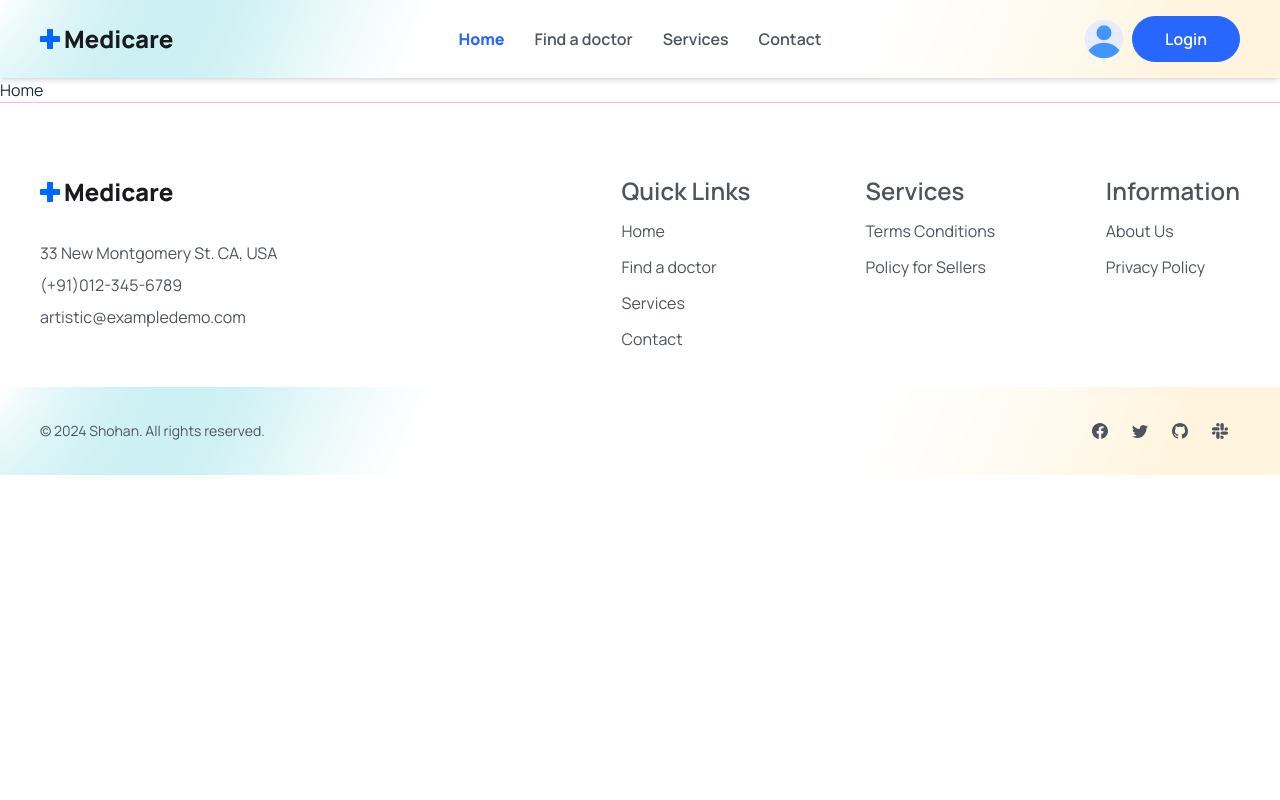
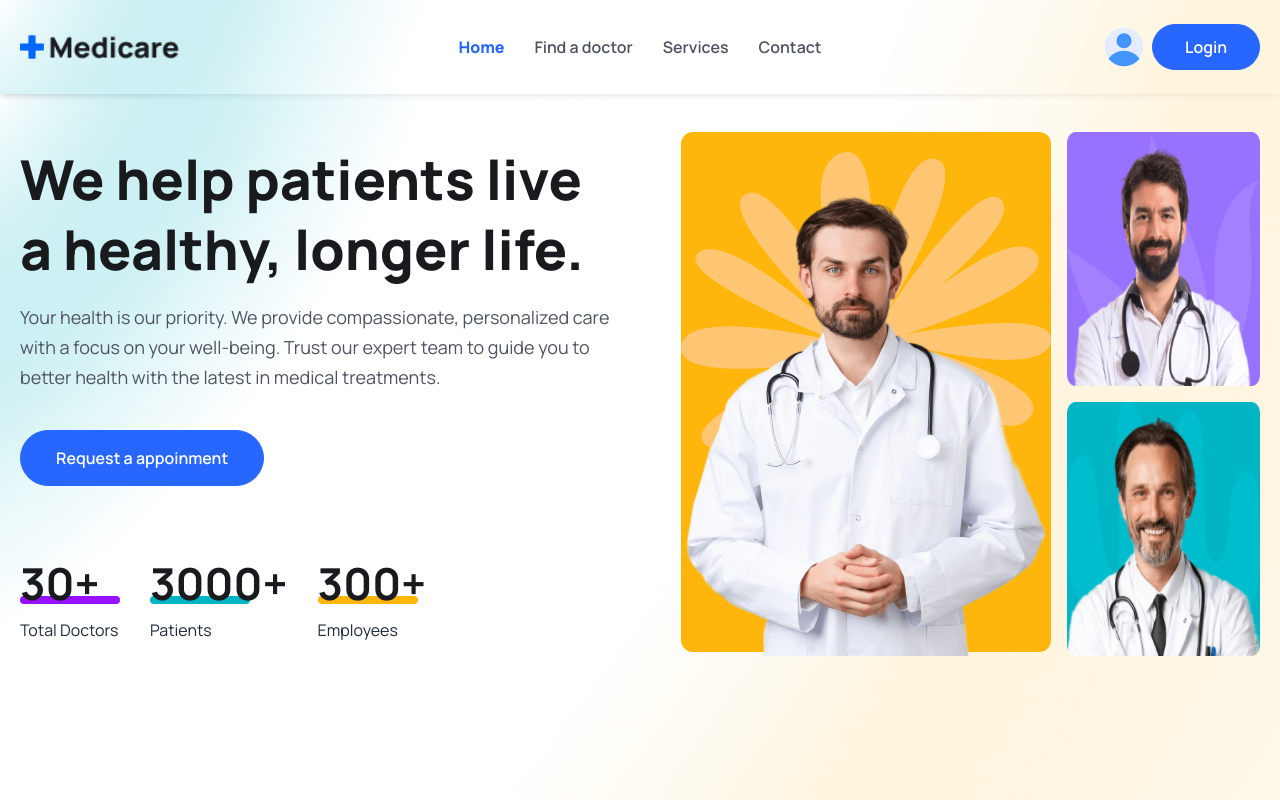
Before and after one commit to Shohanur-Shohan/medicare-booking-frontend, a React (Vite) app: page / in a window 1280 px wide. Shown: the top 800 px of the page. Built offline with nearby package versions, Linux system fonts and the light colour scheme; grey boxes are pictures that could not be loaded.

Commit message:
hero section done

```diff
--- a/src/components/Home/Footer.jsx
+++ b/src/components/Home/Footer.jsx
@@ -3,7 +3,7 @@ import { NavLink } from "react-router-dom";
 const Footer = () => {
   return (
     <>
-      <footer className="w-full border-t border-secondary/30">
+      <footer className="w-full border-t ">
         {/* Grid */}
         <div className="w-full bg-white pb-[20px] pt-[40px]">
           <div className="grid grid-cols-1 sm:grid-cols-2 gap-6 md:grid-cols-4 lg:grid-cols-5 max-w-[1536px] mx-auto px-4 lg:px-7.5 xl:px-10 pb-4 pt-8">
--- a/src/components/Home/Header.jsx
+++ b/src/components/Home/Header.jsx
@@ -3,13 +3,13 @@ import { Link, NavLink } from "react-router-dom";
 const Header = () => {
 
   return (
-    <header className="w-full bg-[url('/assets/images/header-bg.png')] bg-no-repeat bg-cover shadow-md shadow-b-[5px] -shadow-spread-2">
-      <div className="navbar max-w-[1536px] mx-auto justify-between flex items-center px-2 sm:px-4 lg:px-7.5 xl:px-10 py-4">
+    <header className="w-full bg-[url('/assets/images/header-bg.png')] bg-no-repeat bg-cover shadow-md shadow-b-[4px] -shadow-spread-2">
+      <div className="navbar container mx-auto justify-between flex items-center px-2 sm:px-4 lg:px-[20px] py-4 md:py-6">
         <div className="navbar-start">
           <Link to={"/"} className="">
             <img
               src="/assets/images/logo.png"
-              className="max-w-[130px] sm:max-w-[140px] md:max-w-[150px] xl:max-w-[180px] max-h-[60px]"
+              className="w-[150px] md:w-[160px]  max-h-[50px]"
               alt="logo"
             />
           </Link>
--- a/src/components/Home/Hero.jsx
+++ b/src/components/Home/Hero.jsx
@@ -1,7 +1,56 @@
 
 function Hero() {
   return (
-    <section>Hero</section>
+    <section className="w-full bg-[url('/assets/images/hero-bg.png')] bg-no-repeat bg-cover bg-center">
+      <div className="container min-h-[90vh] flex items-center">
+        <div className="grid items-center justify-between w-full h-full grid-cols-1 gap-4 lg:grid-cols-2 py-[120px] lg:pt-0">
+          {/* hero-content left*/}
+            <div className="md:max-w-[700px] lg:w-full mx-auto col-span-2 lg:col-span-1">
+              <h1 className="text-center lg:text-left text-[36px] lg:max-w-[570px] leading-[46px] text-headingColor font-[800] md:text-[42px] lg:text-[46px] xl:text-[55px] md:leading-[50px] lg:leading-[55px] xl:leading-[70px]">We help patients live a healthy, longer life.</h1>
+              <p className="text-center lg:text-left text-para text-[15px] sm:text-[16px] xl:text-[18px]">Your health is our priority. We provide compassionate, personalized care with a focus on your well-being. Trust our expert team to guide you to better health with the latest in medical treatments.</p>
+              <div className="mt-[38px]"></div>
+              <div className="hover:bg-transparent mx-auto lg:m-0 cursor-pointer bg-blueColor transition-colors border-blueColor border hover:text-blueColor text-[#fff] w-fit py-[15px] px-[35px] rounded-[50px] font-[600]">Request a appoinment</div>
+
+              <div className="mt-[36px] lg:mt-[70px] flex flex-col sm:flex-row sm:items-center justify-center lg:justify-start mb-6 lg:mb-0 gap-5 lg:gap-[30px]">
+
+                <div className="mx-auto text-center md:m-0 md:text-left">
+                  <h2 className="text-[36px] leading-[56px] lg:text-[44px] lg:leading-[54px] font-bold text-headingColor">30+</h2>
+                  <span className="w-[100px] h-2 bg-purpleColor rounded-full block mt-[-14px]"></span>
+                  <p className="md:text-[14px] lg:text-[16px] leading-7 mt-2 md:mt-3">Total Doctors</p>
+                </div>
+
+
+                <div className="mx-auto text-center md:m-0 md:text-left">
+                  <h2 className="text-[36px] leading-[56px] lg:text-[44px] lg:leading-[54px] font-bold text-headingColor">3000+</h2>
+                  <span className="w-[100px] h-2 bg-irisBlueColor rounded-full block mt-[-14px]"></span>
+                  <p className="md:text-[14px] lg:text-[16px] leading-7 mt-2 md:mt-3">Patients</p>
+                </div>
+
+                <div className="mx-auto text-center md:m-0 md:text-left">
+                  <h2 className="text-[36px] leading-[56px] lg:text-[44px] lg:leading-[54px] font-bold text-headingColor">300+</h2>
+                  <span className="w-[100px] h-2 bg-yellowColor rounded-full block mt-[-14px]"></span>
+                  <p className="md:text-[14px] lg:text-[16px] leading-7 mt-2 md:mt-3">Employees</p>
+                </div>
+              </div>
+            </div>
+          {/* hero-content right*/}
+            <div className="grid max-w-[700px] mx-auto lg:m-0 lg:w-full items-center justify-between grid-cols-5 col-span-2 gap-4 lg:grid-cols-3 lg:col-span-1">
+              <div className="flex justify-end h-full col-span-3 lg:col-span-2 lg:items-center">
+                <img src="/assets/images/hero-img01.png" className="" alt="img" />
+              </div>
+              <div className="grid h-full grid-flow-row col-span-2 gap-4 lg:col-span-1">
+                <div className="col-span-1">
+                <img src="/assets/images/hero-img02.png" className="w-full h-full" alt="img" />
+                </div>
+                <div className="col-span-1">
+                <img src="/assets/images/hero-img03.png" className="w-full h-full" alt="img" />
+                </div>
+              </div>
+            </div>
+        </div>
+    </div>
+    </section>
+
   )
 }
 
--- a/src/index.css
+++ b/src/index.css
@@ -6,7 +6,6 @@
 
 body {
   font-family: "Manrope", sans-serif;
-
 }
 
 .active {
@@ -14,20 +13,14 @@ body {
   font-weight: 800;
 }
 
-@layer base {
-  section {
-    @apply py-[75px]
-  }
-}
-
 @layer components {
   .container {
-    @apply max-w-full w-[1440px] px-5 mx-auto
+    @apply max-w-full w-[1536px] px-2 md:px-5 mx-auto
   }
 
-  .btn {
+  /* .btn {
     @apply primaryColor py-[15px] px-[35px] rounded-[50px] text-white font-[600] mt-[38px]
-  }
+  } */
 
   .heading {
     @apply text-[44px] leading-[54px] font-[700] text-headingColor
@@ -43,9 +36,6 @@ body {
     @apply w-full
   }
 
-  section {
-    @apply py-[35px]
-  }
 }
 
 @media only screen and (max-width: 768px) {
@@ -54,6 +44,6 @@ body {
   }
 
   .text-para {
-    @apply text-[16px] leading-7 mt-3
+    @apply md:text-[14px] lg:text-[16px] leading-7 mt-3
   }
 }
--- a/src/pages/Home.jsx
+++ b/src/pages/Home.jsx
@@ -1,6 +1,9 @@
+import Hero from "../components/Home/Hero"
 
 export const Home = () => {
   return (
-    <div>Home</div>
+    <section>
+      <Hero/>
+    </section>
   )
 }
```
